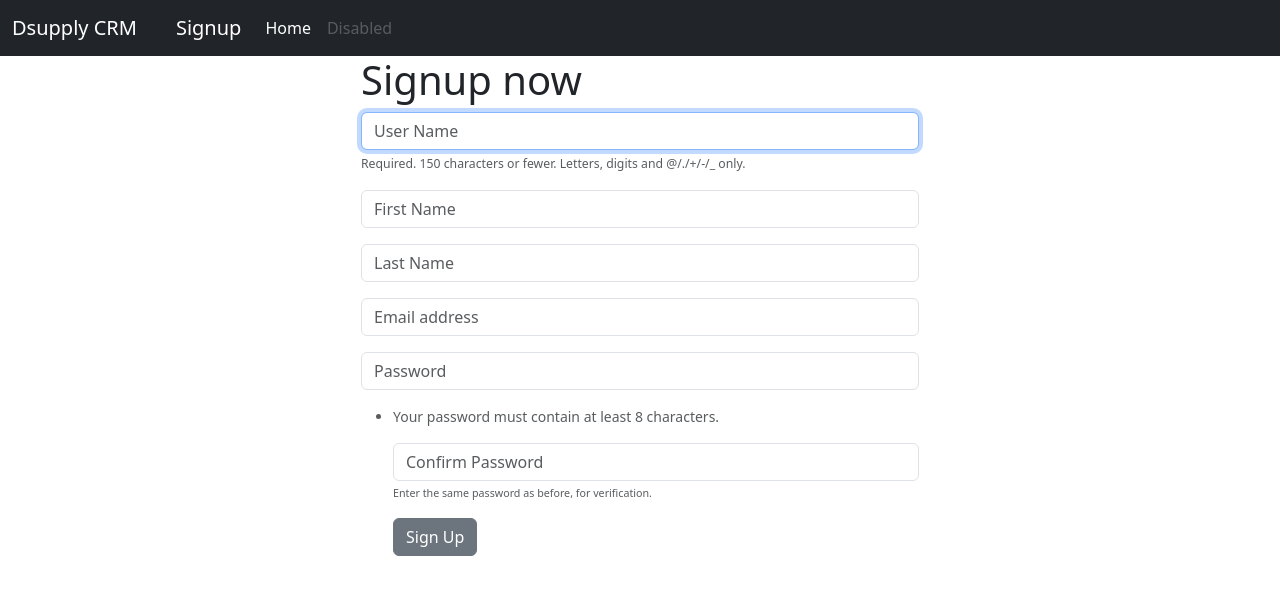
After one commit to Van-Excel/djangocrm2, a Django app: page /signup/ in a window 1280 px wide. The commit adds this page. Shown: the top 595 px of the page. Run offline with Django 4.2, Linux system fonts and the light colour scheme.

Commit message:
added a signup form

```diff
--- /dev/null
+++ b/crm/forms.py
@@ -0,0 +1,40 @@
+from typing import Any
+from django.contrib.auth.forms import UserCreationForm
+from django.contrib.auth.models import User
+from django import forms
+
+
+class SignUpForm(UserCreationForm):
+    first_name = forms.CharField(max_length=100, label='', widget=forms.TextInput(
+        attrs={'class': 'form-control', 'placeholder': 'First Name'}))
+
+    last_name = forms.CharField(max_length=100, label="", widget=forms.TextInput(
+        attrs={'class': 'form-control', 'placeholder': 'Last Name'}))
+
+    email= forms.EmailField(label="", widget=forms.TextInput(
+        attrs={'class': 'form-control', 'placeholder': 'Email address'}))
+
+    class Meta:
+        model = User
+
+        # choose fields we want to display as well as extend User default fields
+        fields = ('username', 'first_name',
+                  'last_name','email', 'password1', 'password2')
+
+    def __init__(self, *args, **kwargs):
+
+        super(SignUpForm, self).__init__(*args, **kwargs)
+
+        self.fields['username'].widget.attrs['class'] = 'form-control'
+        self.fields['username'].widget.attrs['placeholder'] = 'User Name'
+        self.fields['username'].label = ''
+        self.fields['username'].help_text = '<span class="form-text text-muted"><small>Required. 150 characters or fewer. Letters, digits and @/./+/-/_ only.</small></span>'
+        self.fields['password1'].widget.attrs['class'] = 'form-control'
+        self.fields['password1'].widget.attrs['placeholder'] = 'Password'
+        self.fields['password1'].label = ''
+        self.fields['password1'].help_text = '<ul class="form-text text-muted small"><li>Your password must contain at least 8 characters.</li>'
+
+        self.fields['password2'].widget.attrs['class'] = 'form-control'
+        self.fields['password2'].widget.attrs['placeholder'] = 'Confirm Password'
+        self.fields['password2'].label = ''
+        self.fields['password2'].help_text = '<span class="form-text text-muted"><small>Enter the same password as before, for verification.</small></span>'
--- a/crm/urls.py
+++ b/crm/urls.py
@@ -6,4 +6,5 @@ urlpatterns = [
     path('', views.home, name='home'),
     # path('login/', views.login_user, name='login'),
     path('logout/', views.logout_user, name='logout_user'),
+    path('signup/', views.signup, name='signup'),
 ]
--- a/crm/views.py
+++ b/crm/views.py
@@ -1,7 +1,7 @@
 from django.shortcuts import render, redirect
 from django.contrib.auth import authenticate, login, logout
 from django.contrib import messages
-
+from .forms import SignUpForm
 
 # Create your views here.
 
@@ -40,3 +40,27 @@ def logout_user(request):
     logout(request)
     messages.success(request, 'You are logged out')
     return redirect('home')
+
+
+def signup(request):
+
+    #if request is a post, send all data to signupform and do something
+    if request.method == 'POST':
+        #pass request data into signup form created
+        form = SignUpForm(request.POST)
+        if form.is_valid():
+            form.save()
+
+            #authenticate and log them in
+            username = form.cleaned_data['username']
+            password = form.cleaned_data['password1']
+
+            user = authenticate(username= username, password = password)
+
+            login(request, user)
+            messages.success(request, 'You have signed up successfully')
+            return redirect('home')
+    else:
+        form = SignUpForm()
+        return render(request, 'signup.html', {'form': form})
+    return render(request, 'signup.html', {'form': form})
--- a/templates/home.html
+++ b/templates/home.html
@@ -28,13 +28,13 @@
 
 
     <div class="mb-3">
-        <label for="Username" class="form-label"  >Username </label>
+
         <input type="text" class="form-control" name="Username" placeholder="Username" required >
 
 
     </div><br />
     <div class="mb-3">
-        <label for="exampleInputPassword1" class="form-label" >Password</label>
+
         <input type="password" class="form-control" name="password" placeholder="password" required >
     </div><br />
 
--- a/templates/navbar.html
+++ b/templates/navbar.html
@@ -2,11 +2,16 @@
 
 <nav class="navbar navbar-expand-lg navbar-dark bg-dark">
     <div class="container-fluid">
-        <a class="navbar-brand" href="#">Dsupply CRM</a>
+        <a class="navbar-brand" href="{%url 'home'%}">Dsupply CRM</a>
 
         {% if user.is_authenticated%}
         <li class="nav-item">
             <a class="navbar-brand" href="{%url 'logout_user'%}">Logout</a>
+        </li>
+
+        {%else%}
+        <li class="nav-item">
+            <a class="navbar-brand" href="{%url 'signup'%}">Signup</a>
         </li>
         {% endif%}
 
--- /dev/null
+++ b/templates/signup.html
@@ -0,0 +1,26 @@
+{% extends 'base.html' %}
+
+{% block content %}
+<div class="col-md-6 offset-md-3">
+
+
+
+
+
+
+
+<form method="post" action="">
+    <h1>Signup now</h1>
+    {% csrf_token %}
+
+      {{form.as_p}}
+
+
+    <button type="submit" class="btn btn-secondary">Sign Up</button>
+
+
+
+</form>
+</div>
+
+{% endblock content %}
```
